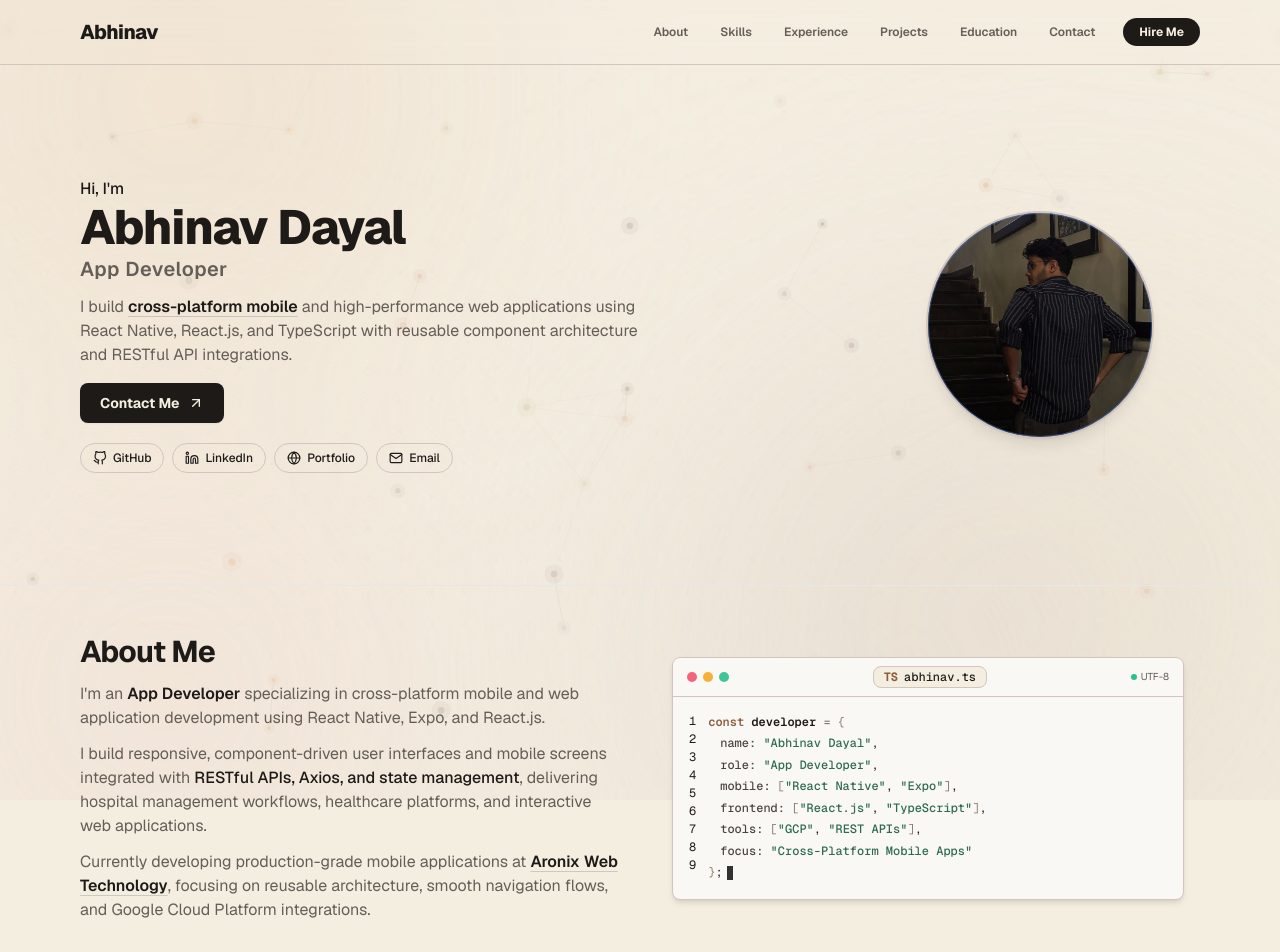
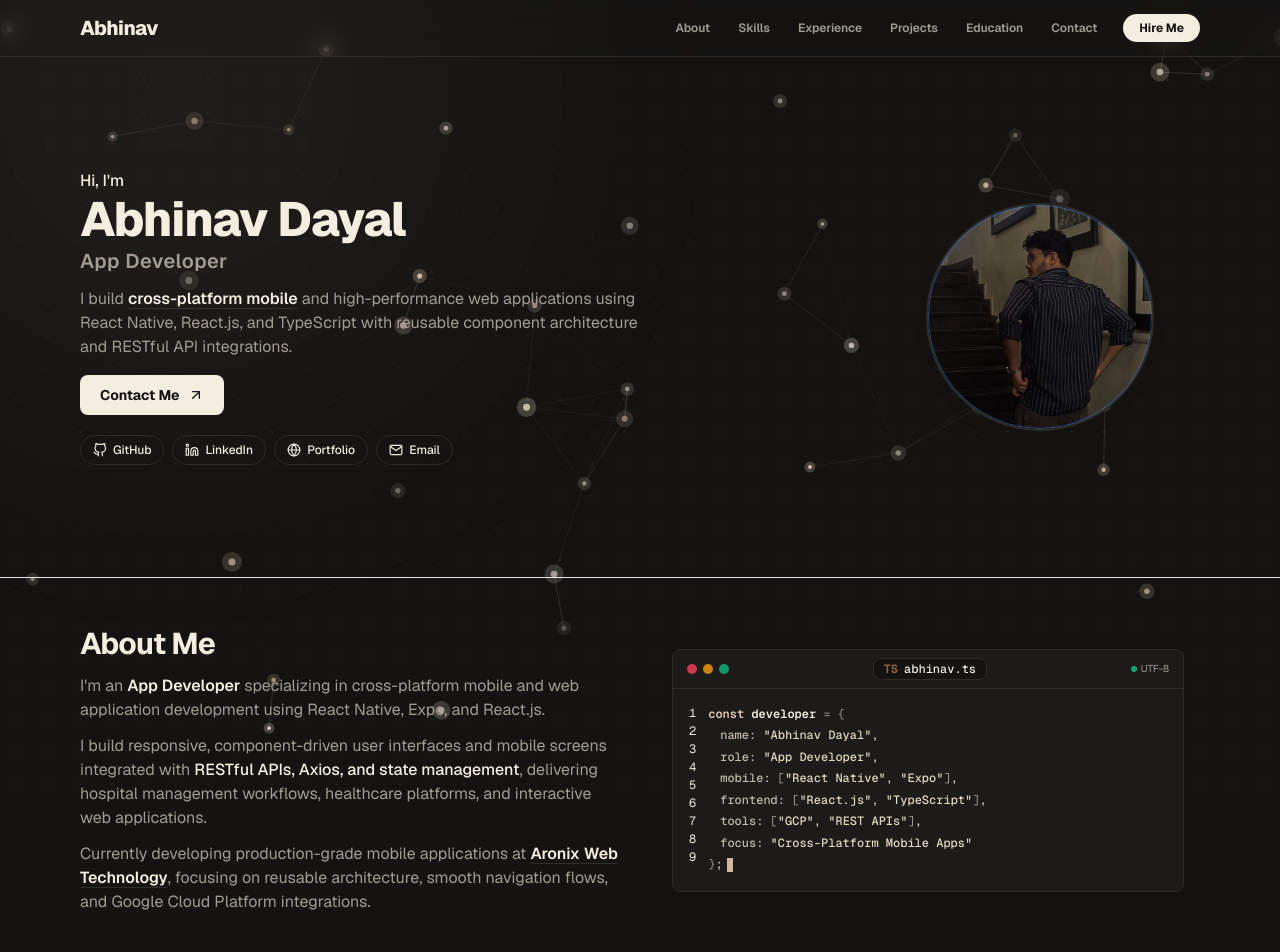
Before and after one commit to AbhinavXDayal/Portfolio, a React (Vite) app: page / in a window 1280 px wide. Shown: the top 952 px of the page. Built offline with nearby package versions, Linux system fonts and the light colour scheme.

Commit message:
Add darkish dullish quasi-neutral background and refined theme

```diff
--- a/src/App.tsx
+++ b/src/App.tsx
@@ -11,16 +11,16 @@ import { DotMatrix } from './components/ui/DotMatrix';
 
 export const App: React.FC = () => {
   return (
-    <div className="relative min-h-screen bg-[var(--background)] text-[var(--foreground)] selection:bg-[#E9CCB1] selection:text-[#1D1A18] overflow-x-hidden">
+    <div className="relative min-h-screen bg-[var(--background)] text-[var(--foreground)] selection:bg-[#E9CCB1] selection:text-[#141312] overflow-x-hidden">
       {/* 1. Dynamic Interactive Dot Matrix Canvas */}
       <DotMatrix />
 
-      {/* 2. Dynamic Ambient Moving Elements in Quasi-Neutral Palette */}
-      <div className="fixed inset-0 pointer-events-none z-0 overflow-hidden opacity-60">
-        <div className="absolute -top-32 -left-32 w-[540px] h-[540px] rounded-full bg-[#E9CCB1]/45 blur-[120px] animate-float-slow"></div>
-        <div className="absolute top-[30%] -right-40 w-[620px] h-[620px] rounded-full bg-[#E4DAC2]/50 blur-[130px] animate-float-reverse"></div>
-        <div className="absolute top-[60%] -left-32 w-[520px] h-[520px] rounded-full bg-[#EBCFC4]/45 blur-[120px] animate-float-slow"></div>
-        <div className="absolute -bottom-32 right-10 w-[580px] h-[580px] rounded-full bg-[#D3C4BE]/45 blur-[130px] animate-float-reverse"></div>
+      {/* 2. Dynamic Ambient Moving Elements in Darkish Dullish Quasi-Neutral Palette */}
+      <div className="fixed inset-0 pointer-events-none z-0 overflow-hidden opacity-35">
+        <div className="absolute -top-32 -left-32 w-[540px] h-[540px] rounded-full bg-[#E9CCB1]/20 blur-[130px] animate-float-slow"></div>
+        <div className="absolute top-[30%] -right-40 w-[620px] h-[620px] rounded-full bg-[#E4DAC2]/16 blur-[140px] animate-float-reverse"></div>
+        <div className="absolute top-[60%] -left-32 w-[520px] h-[520px] rounded-full bg-[#EBCFC4]/18 blur-[130px] animate-float-slow"></div>
+        <div className="absolute -bottom-32 right-10 w-[580px] h-[580px] rounded-full bg-[#D3C4BE]/18 blur-[140px] animate-float-reverse"></div>
       </div>
 
       {/* 3. Main Site Content */}
--- a/src/components/layout/Navbar.tsx
+++ b/src/components/layout/Navbar.tsx
@@ -21,8 +21,8 @@ export const Navbar: React.FC = () => {
   ];
 
   return (
-    <nav className="sticky top-0 z-50 bg-[var(--background)]/80 backdrop-blur-md text-[var(--foreground)] border-b border-[var(--border)] transition-colors duration-200">
-      <div className="max-w-6xl mx-auto px-4 h-16 flex items-center justify-between">
+    <nav className="sticky top-0 z-50 bg-[var(--background)]/85 backdrop-blur-md text-[var(--foreground)] border-b border-[var(--border)] transition-colors duration-200">
+      <div className="max-w-6xl mx-auto px-4 h-14 flex items-center justify-between">
         <a
           href="#hero"
           onClick={(e) => {
@@ -35,7 +35,7 @@ export const Navbar: React.FC = () => {
         </a>
 
         {/* Desktop Navigation */}
-        <div className="hidden md:flex items-center gap-2 text-sm font-medium">
+        <div className="hidden md:flex items-center gap-1.5 lg:gap-2 text-sm font-medium">
           {navItems.map((item) => (
             <a
               key={item.id}
@@ -44,7 +44,7 @@ export const Navbar: React.FC = () => {
                 e.preventDefault();
                 scrollToSection(item.id);
               }}
-              className="px-3 py-2 rounded-[var(--radius)] text-[var(--muted-foreground)] hover:text-[var(--foreground)] hover:bg-[var(--accent)] transition-colors text-xs font-semibold"
+              className="px-2.5 py-1.5 rounded-[var(--radius)] text-[var(--muted-foreground)] hover:text-[var(--foreground)] hover:bg-[var(--accent)] transition-colors text-xs font-semibold"
             >
               {item.label}
             </a>
@@ -67,7 +67,7 @@ export const Navbar: React.FC = () => {
           </button>
           <button
             onClick={() => setMobileMenuOpen(!mobileMenuOpen)}
-            className="p-2 rounded-[var(--radius)] text-[var(--foreground)] hover:bg-[var(--accent)] focus:outline-none focus:ring-2 focus:ring-[var(--ring)] transition-colors cursor-pointer text-base"
+            className="p-1.5 rounded-[var(--radius)] text-[var(--foreground)] hover:bg-[var(--accent)] focus:outline-none focus:ring-1 focus:ring-[var(--ring)] transition-colors cursor-pointer text-base"
             aria-label="Toggle navigation menu"
           >
             {mobileMenuOpen ? '✕' : '☰'}
@@ -77,7 +77,7 @@ export const Navbar: React.FC = () => {
 
       {/* Mobile Drawer Menu */}
       {mobileMenuOpen && (
-        <div className="md:hidden border-t border-[var(--border)] bg-[var(--background)] px-4 py-4 space-y-2">
+        <div className="md:hidden border-t border-[var(--border)] bg-[var(--background)] px-4 py-3 space-y-1.5">
           {navItems.map((item) => (
             <a
               key={item.id}
@@ -86,7 +86,7 @@ export const Navbar: React.FC = () => {
                 e.preventDefault();
                 scrollToSection(item.id);
               }}
-              className="block px-3 py-2 rounded-[var(--radius)] text-sm font-semibold text-[var(--muted-foreground)] hover:text-[var(--foreground)] hover:bg-[var(--accent)]"
+              className="block px-3 py-1.5 rounded-[var(--radius)] text-xs font-semibold text-[var(--muted-foreground)] hover:text-[var(--foreground)] hover:bg-[var(--accent)]"
             >
               {item.label}
             </a>
--- a/src/components/sections/About.tsx
+++ b/src/components/sections/About.tsx
@@ -61,47 +61,47 @@ export const About: React.FC = () => {
                 {/* Code Content */}
                 <div className="space-y-0.5 font-mono">
                   <div>
-                    <span className="text-[#8B5E3C] font-semibold">const</span>{' '}
+                    <span className="text-[#E9CCB1] font-semibold">const</span>{' '}
                     <span className="text-[var(--foreground)] font-semibold">developer</span>{' '}
                     <span className="text-[var(--muted-foreground)]">=</span>{' '}
-                    <span className="text-[#8C7A6B]">{'{'}</span>
+                    <span className="text-[#A29C93]">{'{'}</span>
                   </div>
                   <div className="pl-3">
-                    <span className="text-[#4A453F] font-medium">name:</span>{' '}
-                    <span className="text-[#2D6A4F] font-medium">"Abhinav Dayal"</span>,
+                    <span className="text-[#C4BDAC] font-medium">name:</span>{' '}
+                    <span className="text-[#E4DAC2] font-medium">"Abhinav Dayal"</span>,
                   </div>
                   <div className="pl-3">
-                    <span className="text-[#4A453F] font-medium">role:</span>{' '}
-                    <span className="text-[#2D6A4F] font-medium">"App Developer"</span>,
+                    <span className="text-[#C4BDAC] font-medium">role:</span>{' '}
+                    <span className="text-[#E4DAC2] font-medium">"App Developer"</span>,
                   </div>
                   <div className="pl-3">
-                    <span className="text-[#4A453F] font-medium">mobile:</span>{' '}
-                    <span className="text-[#8C7A6B]">[</span>
-                    <span className="text-[#2D6A4F] font-medium">"React Native"</span>,{' '}
-                    <span className="text-[#2D6A4F] font-medium">"Expo"</span>
-                    <span className="text-[#8C7A6B]">]</span>,
+                    <span className="text-[#C4BDAC] font-medium">mobile:</span>{' '}
+                    <span className="text-[#A29C93]">[</span>
+                    <span className="text-[#E4DAC2] font-medium">"React Native"</span>,{' '}
+                    <span className="text-[#E4DAC2] font-medium">"Expo"</span>
+                    <span className="text-[#A29C93]">]</span>,
                   </div>
                   <div className="pl-3">
-                    <span className="text-[#4A453F] font-medium">frontend:</span>{' '}
-                    <span className="text-[#8C7A6B]">[</span>
-                    <span className="text-[#2D6A4F] font-medium">"React.js"</span>,{' '}
-                    <span className="text-[#2D6A4F] font-medium">"TypeScript"</span>
-                    <span className="text-[#8C7A6B]">]</span>,
+                    <span className="text-[#C4BDAC] font-medium">frontend:</span>{' '}
+                    <span className="text-[#A29C93]">[</span>
+                    <span className="text-[#E4DAC2] font-medium">"React.js"</span>,{' '}
+                    <span className="text-[#E4DAC2] font-medium">"TypeScript"</span>
+                    <span className="text-[#A29C93]">]</span>,
                   </div>
                   <div className="pl-3">
-                    <span className="text-[#4A453F] font-medium">tools:</span>{' '}
-                    <span className="text-[#8C7A6B]">[</span>
-                    <span className="text-[#2D6A4F] font-medium">"GCP"</span>,{' '}
-                    <span className="text-[#2D6A4F] font-medium">"REST APIs"</span>
-                    <span className="text-[#8C7A6B]">]</span>,
+                    <span className="text-[#C4BDAC] font-medium">tools:</span>{' '}
+                    <span className="text-[#A29C93]">[</span>
+                    <span className="text-[#E4DAC2] font-medium">"GCP"</span>,{' '}
+                    <span className="text-[#E4DAC2] font-medium">"REST APIs"</span>
+                    <span className="text-[#A29C93]">]</span>,
                   </div>
                   <div className="pl-3">
-                    <span className="text-[#4A453F] font-medium">focus:</span>{' '}
-                    <span className="text-[#2D6A4F] font-medium">"Cross-Platform Mobile Apps"</span>
+                    <span className="text-[#C4BDAC] font-medium">focus:</span>{' '}
+                    <span className="text-[#E4DAC2] font-medium">"Cross-Platform Mobile Apps"</span>
                   </div>
                   <div>
-                    <span className="text-[#8C7A6B]">{'}'}</span>;
-                    <span className="inline-block w-1.5 h-3.5 ml-1 bg-[var(--foreground)] animate-pulse align-middle"></span>
+                    <span className="text-[#A29C93]">{'}'}</span>;
+                    <span className="inline-block w-1.5 h-3.5 ml-1 bg-[#E9CCB1] animate-pulse align-middle"></span>
                   </div>
                 </div>
               </div>
--- a/src/styles/globals.css
+++ b/src/styles/globals.css
@@ -3,33 +3,33 @@
 @tailwind utilities;
 
 @layer base {
-  :root {
-    /* "My Very Favorite Quasi-Neutrals" Palette */
-    --background: #F4EEE1; /* Primary Warm Ivory */
-    --background-alt: #F3ECE7; /* Soft Almond Linen */
-    --foreground: #1D1A18; /* Deep Rich Charcoal */
-    --muted: #E8E6D9; /* Ecru Bone */
-    --muted-foreground: #655E57; /* Elegant Warm Gray */
-    --brand-accent: #1D1A18;
-    --popover: #FAF8F5;
-    --popover-foreground: #1D1A18;
-    --card: #FAF8F5; /* Crisp Elevated Quasi-Neutral Card */
-    --card-foreground: #1D1A18;
-    --border: #D3C4BE; /* Soft Taupe Border */
-    --border-subtle: #E4DAC2; /* Subtle Champagne Border */
-    --input: #E8E6D9;
-    --primary: #1D1A18;
-    --primary-foreground: #F4EEE1;
-    --secondary: #E9CCB1; /* Warm Sandy Peach */
-    --secondary-foreground: #1D1A18;
-    --accent: #EFEEEE; /* Soft Pale Neutral */
-    --accent-foreground: #1D1A18;
-    --destructive: #b91c1c;
-    --destructive-foreground: #FAF8F5;
+  :root, html.dark, :root.dark, .dark {
+    /* Darkish Dullish Quasi-Neutrals Theme */
+    --background: #141312; /* Darkish Dullish Charcoal Background */
+    --background-alt: #181716; /* Muted Darkish Surface */
+    --foreground: #F4EEE1; /* Warm Ivory Quasi-Neutral Text */
+    --muted: #242220; /* Darkish Dullish Muted Layer */
+    --muted-foreground: #A29C93; /* Muted Warm Gray */
+    --brand-accent: #E9CCB1; /* Warm Sandy Peach Accent */
+    --popover: #1C1B19;
+    --popover-foreground: #F4EEE1;
+    --card: #1C1B19; /* Darkish Dullish Elevated Card */
+    --card-foreground: #F4EEE1;
+    --border: #2E2B28; /* Subtle Muted Warm Border */
+    --border-subtle: #242220;
+    --input: #242220;
+    --primary: #F4EEE1; /* Warm Ivory Primary Button */
+    --primary-foreground: #141312; /* Dark Text on Primary Button */
+    --secondary: #242220;
+    --secondary-foreground: #F4EEE1;
+    --accent: #23211F; /* Darkish Dullish Accent Pill */
+    --accent-foreground: #F4EEE1;
+    --destructive: #7f1d1d;
+    --destructive-foreground: #F4EEE1;
     --ring: #C4BDAC;
     --radius: 0.5rem;
 
-    /* Palette Swatches */
+    /* Quasi-Neutral Palette Swatches */
     --color-efeeee: #EFEEEE;
     --color-e9ccb1: #E9CCB1;
     --color-d3c4be: #D3C4BE;
@@ -40,31 +40,6 @@
     --color-e8e6d9: #E8E6D9;
     --color-999999: #999999;
     --color-f3ece7: #F3ECE7;
-  }
-
-  html.dark, :root.dark, .dark {
-    --background: #F4EEE1;
-    --background-alt: #F3ECE7;
-    --foreground: #1D1A18;
-    --muted: #E8E6D9;
-    --muted-foreground: #655E57;
-    --brand-accent: #1D1A18;
-    --popover: #FAF8F5;
-    --popover-foreground: #1D1A18;
-    --card: #FAF8F5;
-    --card-foreground: #1D1A18;
-    --border: #D3C4BE;
-    --border-subtle: #E4DAC2;
-    --input: #E8E6D9;
-    --primary: #1D1A18;
-    --primary-foreground: #F4EEE1;
-    --secondary: #E9CCB1;
-    --secondary-foreground: #1D1A18;
-    --accent: #EFEEEE;
-    --accent-foreground: #1D1A18;
-    --destructive: #b91c1c;
-    --destructive-foreground: #FAF8F5;
-    --ring: #C4BDAC;
   }
 
   html {
@@ -82,24 +57,24 @@
 
   ::selection {
     background-color: #E9CCB1;
-    color: #1D1A18;
+    color: #141312;
   }
 }
 
-/* Custom Scrollbar in Quasi-Neutral tones */
+/* Custom Scrollbar in Darkish Dullish Quasi-Neutral tones */
 ::-webkit-scrollbar {
   width: 7px;
 }
 ::-webkit-scrollbar-track {
-  background: #F4EEE1;
+  background: #141312;
 }
 ::-webkit-scrollbar-thumb {
-  background: #C4BDAC;
+  background: #2E2B28;
   border-radius: 9999px;
-  border: 2px solid #F4EEE1;
+  border: 2px solid #141312;
 }
 ::-webkit-scrollbar-thumb:hover {
-  background: #999999;
+  background: #44403B;
 }
 
 /* Dynamic Ambient Floating Animations */
@@ -129,11 +104,11 @@
 
 @keyframes pulseAmbient {
   0%, 100% {
-    opacity: 0.35;
+    opacity: 0.25;
     transform: scale(1);
   }
   50% {
-    opacity: 0.6;
+    opacity: 0.5;
     transform: scale(1.12);
   }
 }
```
